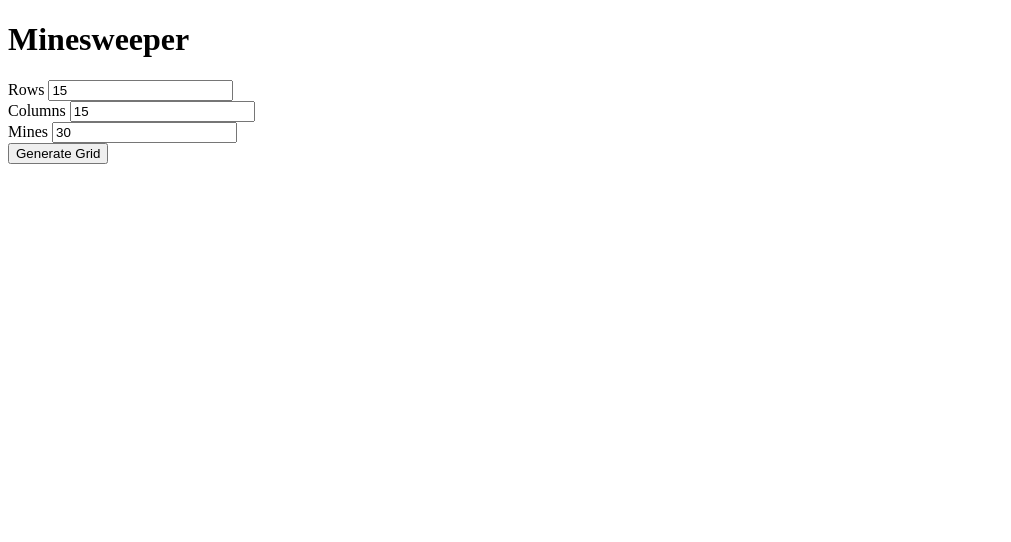
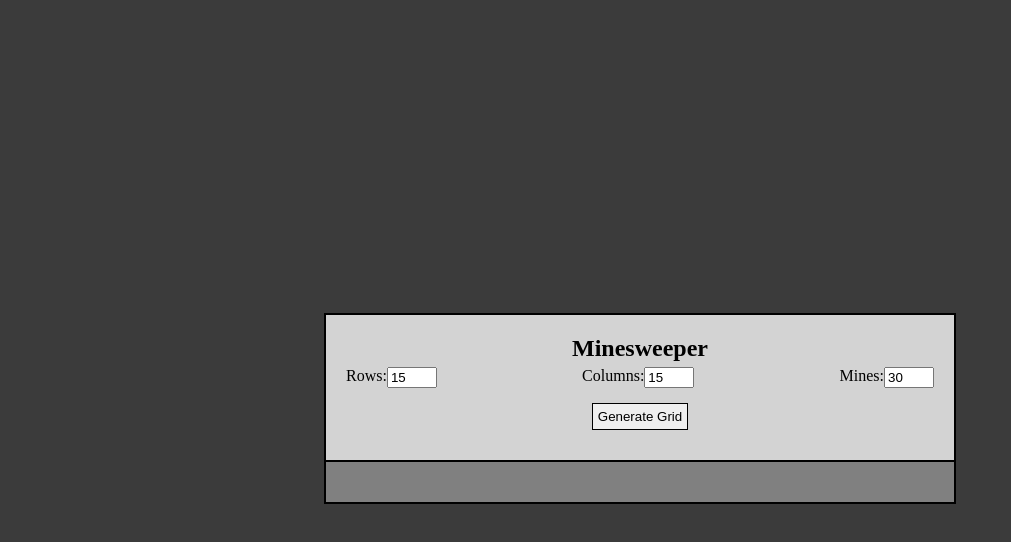
Before and after one commit to mayakeeley/minesweeper, a plain HTML site: page index.html in a window 1280 px wide. Shown: the whole page, without its empty margins (0-1011 px from the left). Drawn offline with Linux system fonts and the light colour scheme.

Commit message:
updated styles

```diff
--- a/index.html
+++ b/index.html
@@ -5,21 +5,32 @@
     <meta name="viewport" content="width=device-width, initial-scale=1.0" />
     <meta http-equiv="X-UA-Compatible" content="ie=edge" />
     <link rel="stylesheet" href="main.css" />
+    <link rel="shortcut icon" href="favicon.ico" type="image/x-icon" />
     <title>Minesweeper</title>
   </head>
   <body>
+    <main>
+      <div>
+        <section>
+          <div>
             <h1>Minesweeper</h1>
-    <main>
+            <div class="input">
               <label for="rows">
-        Rows
+                Rows:
                 <input type="number" name="rows" id="rows" value="15" min="1" />
               </label>
               <label for="columns">
-        Columns
-        <input type="number" name="columns" id="columns" value="15" min="1" />
+                Columns:
+                <input
+                  type="number"
+                  name="columns"
+                  id="columns"
+                  value="15"
+                  min="1"
+                />
               </label>
               <label for="mines"
-        >Mines
+                >Mines:
                 <input
                   type="number"
                   name="mines"
@@ -29,8 +40,12 @@
                   min="0"
                 />
               </label>
+            </div>
             <button id="button">Generate Grid</button>
+          </div>
+        </section>
         <div id="gameArea"></div>
+      </div>
     </main>
     <script src="./main.js"></script>
   </body>
--- a/main.css
+++ b/main.css
@@ -1,14 +1,47 @@
+* {
+  box-sizing: border-box;
+}
+
+main {
+  display: flex;
+  flex-direction: column;
+  justify-content: center;
+  height: 100vh;
+}
+body {
+  background-color: rgb(59, 59, 59);
+}
+
 #gameArea table {
-  border: 2px solid black;
+  /* border: 2px solid black; */
   border-collapse: collapse;
 }
 
+#gameArea {
+  display: flex;
+  justify-content: center;
+  padding: 20px;
+  width: 50%;
+  margin: auto;
+  background-color: gray;
+  border-left: 2px solid black;
+  border-bottom: 2px solid black;
+  border-right: 2px solid black;
+}
+
+h1 {
+  text-align: center;
+  margin: 0;
+}
+
 td {
-  width: 20px;
-  height: 20px;
+  width: 25px;
+  height: 25px;
   border: 1px solid black;
   text-align: center;
   font-weight: bold;
+  font-size: 1.2em;
+  background-color: lightgray;
 }
 
 label {
@@ -46,3 +79,55 @@ label {
 .number8 {
   color: gray;
 }
+
+section {
+  width: 50%;
+  margin: auto;
+}
+section > div {
+  border: 2px solid black;
+  padding: 20px;
+  background-color: lightgray;
+}
+
+.input {
+  display: flex;
+  justify-content: space-between;
+}
+
+input {
+  width: 50px;
+}
+
+label {
+  display: flex;
+  justify-content: space-between;
+  padding: 5px 0;
+}
+
+button {
+  display: block;
+  margin: 10px auto;
+  border: 1px solid black;
+  padding: 5px;
+}
+
+@media screen and (max-width: 1024px) {
+  .input {
+    flex-direction: column;
+  }
+}
+
+@media screen and (max-width: 768px) {
+  section,
+  #gameArea {
+    width: 70%;
+  }
+}
+
+@media screen and (max-width: 480px) {
+  section,
+  #gameArea {
+    width: 100%;
+  }
+}
--- a/main.js
+++ b/main.js
@@ -82,7 +82,7 @@ const checkSurroundingBoxes = (rows, columns) => {
         +cellId + columns + 1
       ];
     }
-    let validIds = surroundingIds.filter(n => n < columns * rows && n > 0);
+    let validIds = surroundingIds.filter(n => n < columns * rows && n >= 0);
     if (document.getElementById(cellId).innerHTML !== "X") {
       validIds.forEach(cell => {
         if (document.getElementById(cell).innerHTML == "X") {
```
Also changed, not shown: favicon.ico (added). Lines whose indentation alone changed are shown as unchanged.
